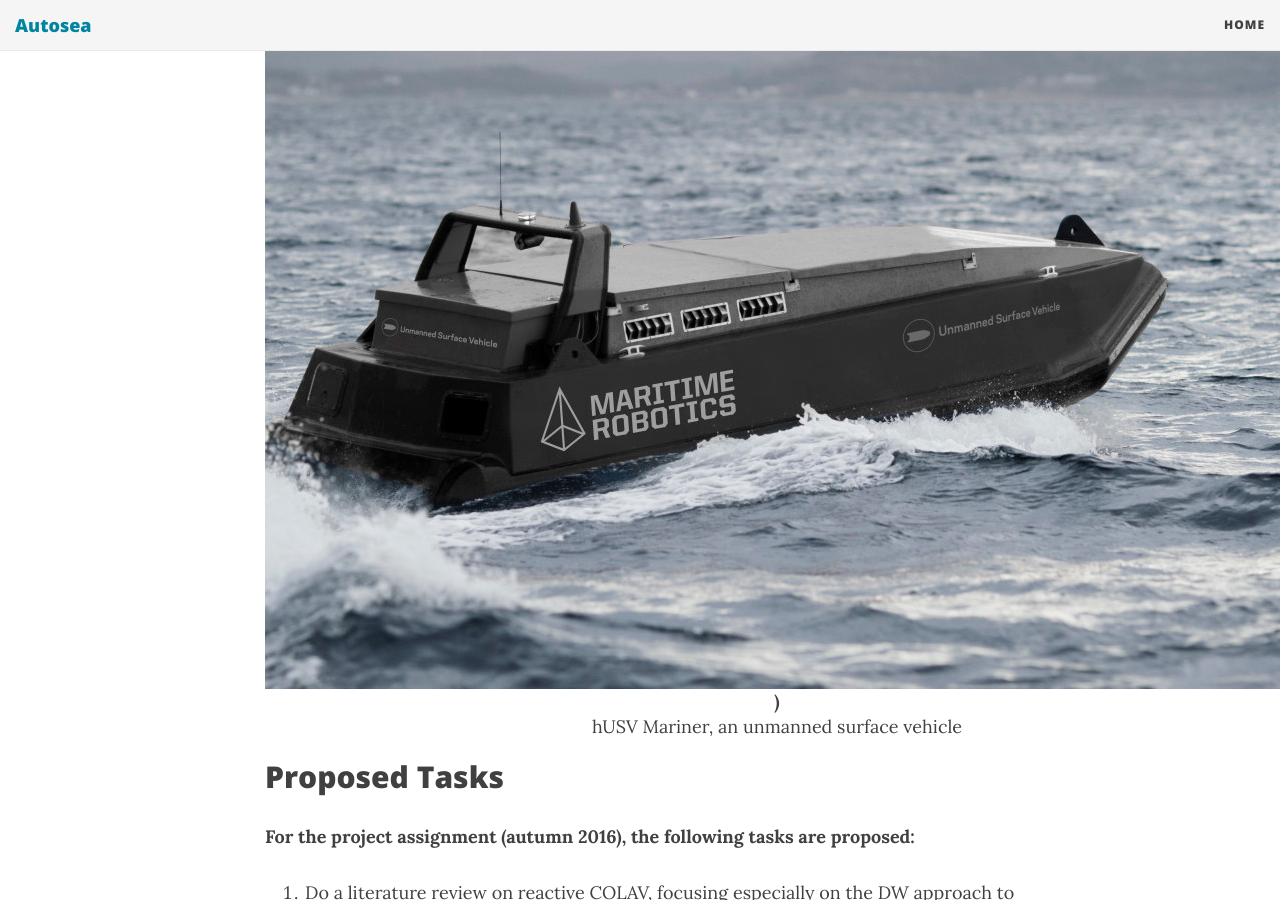
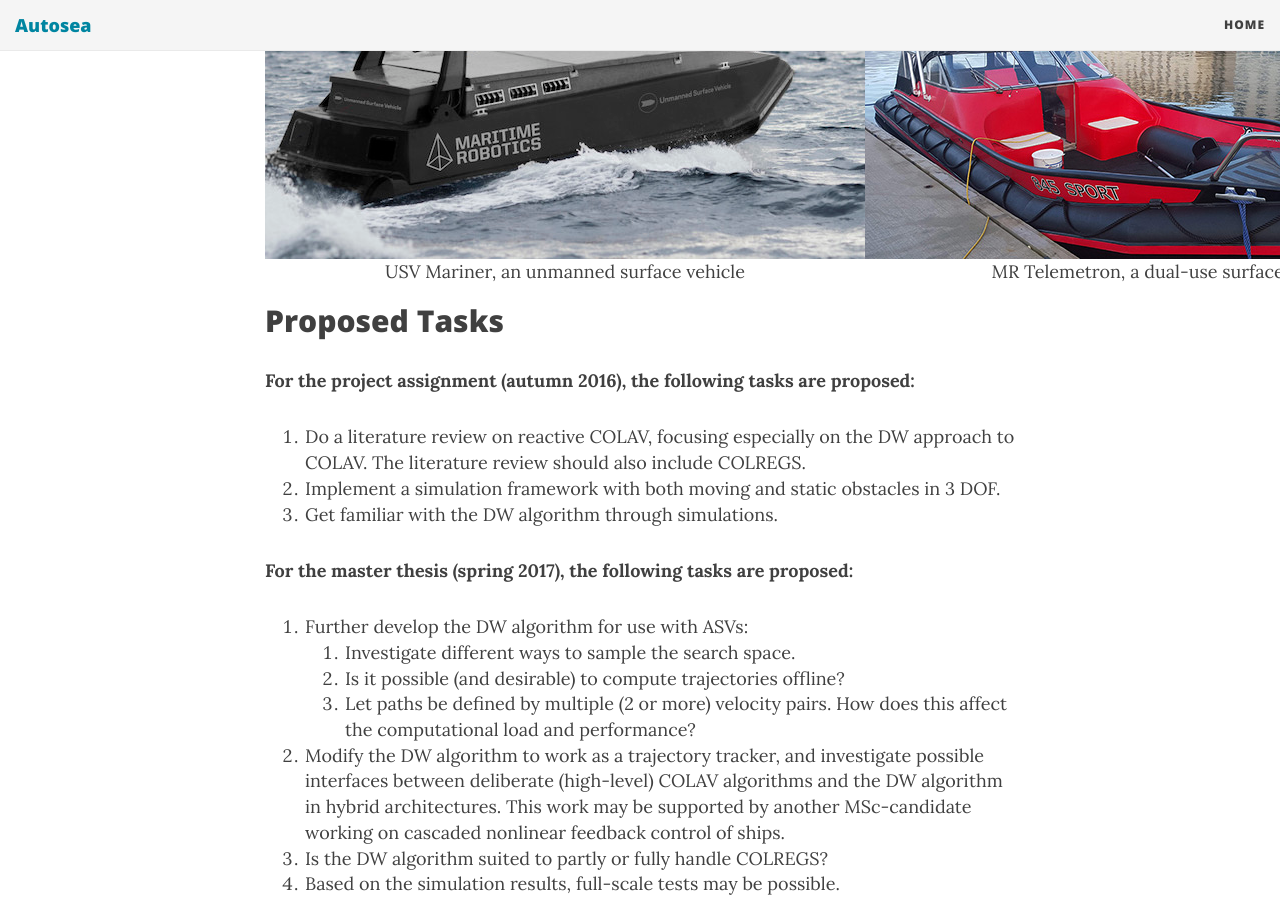
Before and after one commit to autosit/autosit.github.io, a Jekyll site: the page built from _posts/2016-04-15-dw-colav.md, in a window 1280 px wide and 900 px high, scrolled down 1151 px. Built offline with Jekyll 4.4.1, drawn with Linux system fonts in a browser that asks for light colours; nearby versions of some CDN libraries.

Commit message:
Modified picture sizes

```diff
--- a/_posts/2016-04-15-dw-colav.md
+++ b/_posts/2016-04-15-dw-colav.md
@@ -8,9 +8,9 @@
 
 As mentioned, this proposal is intended as a combined project and master thesis during the autumn of 2016 and spring of 2017. The candidate will be associated with the AUTOSEA project, which is a collaborative research project between NTNU, DNV GL, Kongsberg Maritime and Maritime Robotics, focused on achieving world-leading competence and knowledge in the design and verification of methods and systems for sensor fusion and COLAV for ASVs. The project has access to supervision and physical test platforms through our industry partners.
 
-| ![]({{site.url}}/assets/mariner.jpg)) | ![]({{site.url}}/assets/telemetron4a.jpg) |
+| ![]({{site.url}}/assets/mariner.jpg) | ![]({{site.url}}/assets/telemetron4a.jpg) |
 |:---:|:---:|
-| hUSV Mariner, an unmanned surface vehicle | MR Telemetron, a dual-use surface vessel |
+| USV Mariner, an unmanned surface vehicle | MR Telemetron, a dual-use surface vessel |
 
 ## Proposed Tasks
 **For the project assignment (autumn 2016), the following tasks are proposed:**
```
Also changed, not shown: assets/mariner.jpg.
